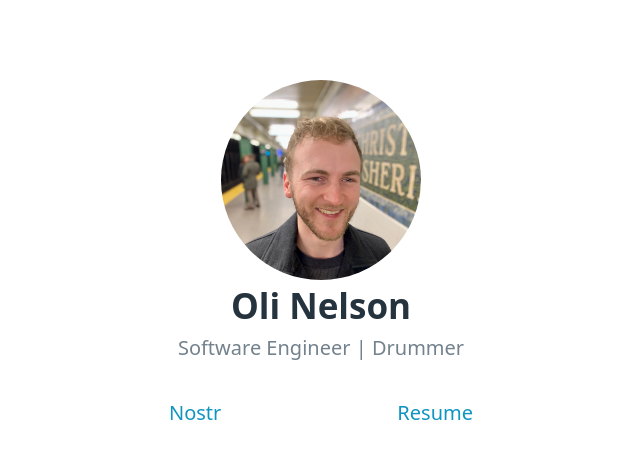
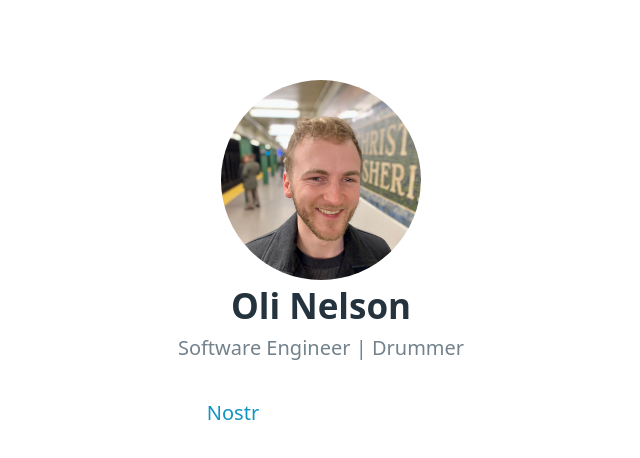
Before and after one commit to olinelson/olinelson, an Astro site: page / in a window 1280 px wide. Shown: the whole page, without its empty margins (319-959 px from the left). Built offline with nearby package versions, Linux system fonts and the light colour scheme; Astro itself is replaced by a stand-in of ours; some icons are missing.

Commit message:
Remove resume

```diff
--- a/src/components/Links.svelte
+++ b/src/components/Links.svelte
@@ -1,5 +1,5 @@
 <script>
-  import { LogoGithub, LogoLinkedin, LogoTwitter } from "carbon-icons-svelte"
+  import { LogoGithub, LogoLinkedin, LogoTwitter } from "carbon-icons-svelte";
 </script>
 
 <section>
@@ -20,7 +20,6 @@
   <a href="https://twitter.com/o_j_nelson" target="_blank" rel="noreferrer"
     ><LogoTwitter size={32} /></a
   >
-  <a href="/resume.pdf" download target="_blank" rel="noreferrer">Resume</a>
   <div />
 </section>
 
```
Also changed, not shown: 1 other file.
